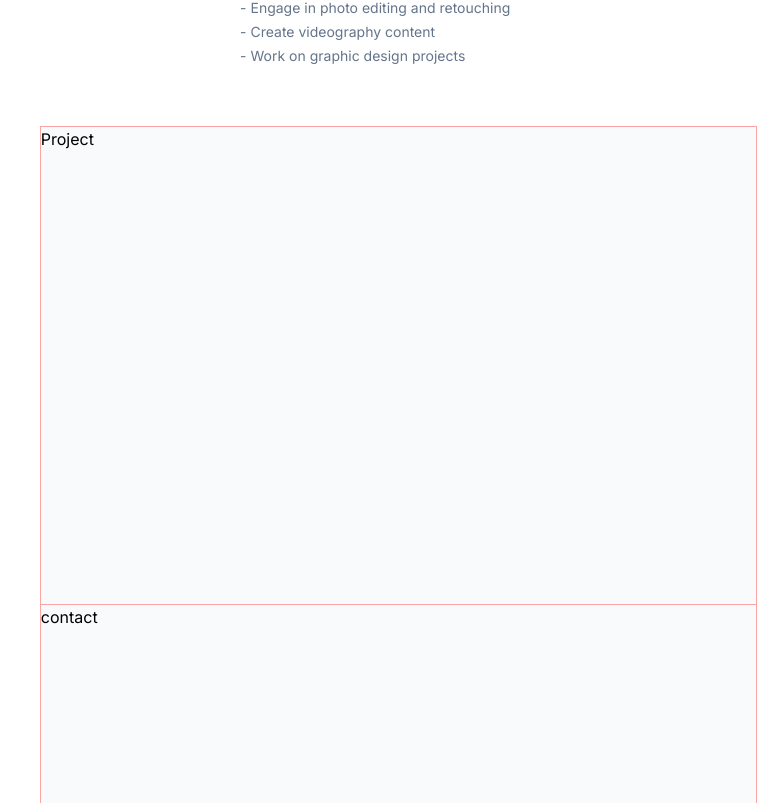
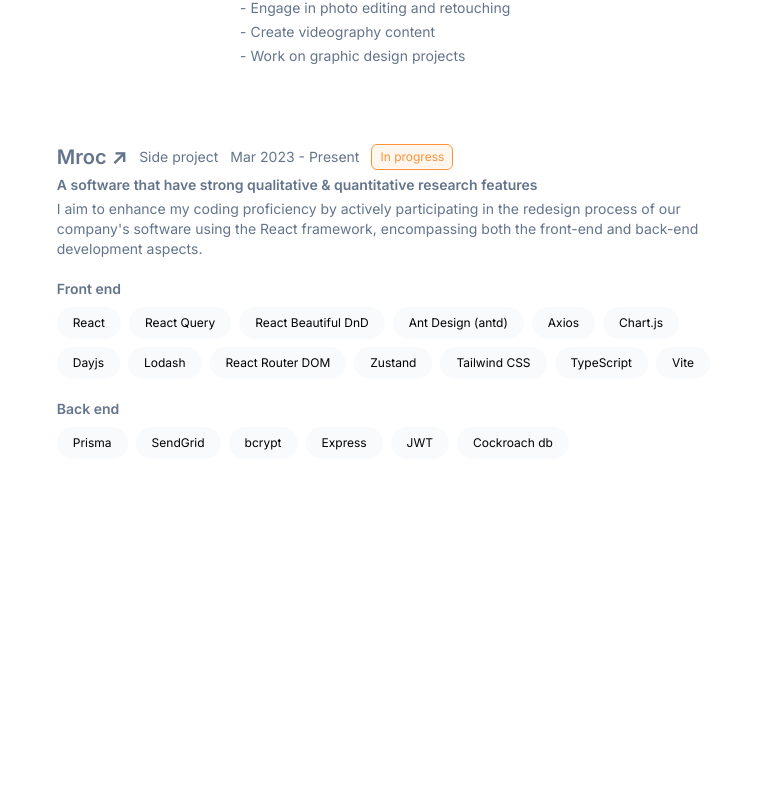
Before and after one commit to PKMPOOM/Pornkamon, a Next.js app: page / in a window 1280 px wide. Shown: the part 1997-2800 px from the top of the page, without its empty margins (500-1280 px from the left). Built offline with nearby package versions, Linux system fonts and the light colour scheme.

Commit message:
Add complete details and ready to work on responsive

```diff
--- a/app/page.tsx
+++ b/app/page.tsx
@@ -4,7 +4,7 @@ import Details from "@/components/Details";
 export default function Home() {
   return (
     <div className=" flex gap-6 justify-center ">
-      <div className="flex gap-10 justify-center w-full max-w-7xl px-6 pt-20 outline outline-1 outline-red-300">
+      <div className="flex gap-10 justify-center w-full max-w-7xl px-6 pt-20 ">
         {/* left navbar */}
         <Details />
         {/* detail experiences */}
--- a/components/Experiences.tsx
+++ b/components/Experiences.tsx
@@ -6,7 +6,7 @@ import WorkingProject from "./content/WorkingProject";
 
 function Experiences() {
   return (
-    <div className="flex flex-col w-3/5  h-[3000px] text-md">
+    <div className="flex flex-col w-3/5 text-md">
       <About />
       <PreviousExperiences />
       <WorkingProject />
--- a/components/Nav.tsx
+++ b/components/Nav.tsx
@@ -21,7 +21,7 @@ function Nav() {
     },
     {
       id: 3,
-      title: "WorkingProject",
+      title: "Working Project",
       link: "WorkingProject",
       href: "#WorkingProject",
     },
--- a/components/content/Contact.tsx
+++ b/components/content/Contact.tsx
@@ -1,13 +1,58 @@
-import React from "react";
+import {
+  AiFillLinkedin,
+  AiOutlineGoogle,
+  AiOutlineGithub,
+  AiFillPhone,
+} from "react-icons/ai";
+import React, { FormEvent } from "react";
 import "./Content.css";
 import InviewTrigger from "../InviewTrigger";
 
 function Contact() {
   return (
-    <div className=" h-screen bg-slate-50 outline outline-1 outline-red-300 relative">
+    <div className=" h-[calc(100vh-80px)]   relative">
       <a className="anchor" id="Contact" />
       <InviewTrigger id={"#Contact"} />
-      contact
+      <div>
+        <p className=" text-3xl font-semibold text-slate-800">
+          Interested in working together?
+        </p>
+        <p>Feels free to message me in any channel</p>
+      </div>
+      <div className=" flex flex-col mt-5 gap-4">
+        <div className=" hover:text-blue-500 text-slate-500 cursor-pointer transition-all duration-200">
+          <a
+            className=" flex gap-3 items-center"
+            href="https://www.linkedin.com/in/pornkamon-kotemul-6b101a85/"
+            target="_blank"
+          >
+            <AiFillLinkedin size={25} />
+            https://www.linkedin.com/in/pornkamon-kotemul-6b101a85/
+          </a>
+        </div>
+        <div className=" hover:text-blue-500 text-slate-500 cursor-pointer transition-all duration-200">
+          <a
+            className=" flex gap-3 items-center"
+            href="mailto:poom.pornkamon@gmail.com"
+          >
+            <AiOutlineGoogle size={25} /> poom.pornkamon@gmail.com
+          </a>
+        </div>
+        <div className=" hover:text-blue-500 text-slate-500 cursor-pointer transition-all duration-200">
+          <a
+            className=" flex gap-3 items-center"
+            href="https://github.com/PKMPOOM"
+            target="_blank"
+          >
+            <AiOutlineGithub size={25} /> https://github.com/PKMPOOM
+          </a>
+        </div>
+        <div className=" hover:text-blue-500 text-slate-500 cursor-pointer transition-all duration-200">
+          <a className=" flex gap-3 items-center" href="tel:+66613740745">
+            <AiFillPhone size={25} /> +66613740745
+          </a>
+        </div>
+      </div>
     </div>
   );
 }
--- a/components/content/PreviousExperiences.tsx
+++ b/components/content/PreviousExperiences.tsx
@@ -1,7 +1,7 @@
 import React from "react";
 import "./Content.css";
 import InviewTrigger from "../InviewTrigger";
-
+import Chips from "../ui/Chips";
 interface Experience {
   title: string;
   company: string;
@@ -101,12 +101,12 @@ function PreviousExperiences() {
             </div>
 
             <ul className=" mt-4">
-              {items.responsibilities.map((items, index) => (
+              {items.responsibilities.map((skill, index) => (
                 <li
                   key={index}
                   className=" text-slate-500 mb-1 transition-all duration-300 group-hover:text-slate-800 text-sm"
                 >
-                  - {items}
+                  - {skill}
                 </li>
               ))}
             </ul>
--- a/components/content/WorkingProject.tsx
+++ b/components/content/WorkingProject.tsx
@@ -1,13 +1,103 @@
 import React from "react";
 import "./Content.css";
 import InviewTrigger from "../InviewTrigger";
+import Chips from "../ui/Chips";
+
+const Project = [
+  {
+    projectName: "Mroc",
+    type: "Side project",
+    status: "In progress",
+    timeRanges: "Mar 2023 - Present",
+    siteLink: "https://mroc.netlify.app/",
+    projectSummary:
+      "A software that have strong qualitative & quantitative research features",
+    summary:
+      " I aim to enhance my coding proficiency by actively participating in the redesign process of our company's software using the React framework, encompassing both the front-end and back-end development aspects.",
+    frontendStack: [
+      "React",
+      "React Query",
+      "React Beautiful DnD",
+      "Ant Design (antd)",
+      "Axios",
+      "Chart.js",
+      "Dayjs",
+      "Lodash",
+      "React Router DOM",
+      "Zustand",
+      "Tailwind CSS",
+      "TypeScript",
+      "Vite",
+    ],
+    backendStack: [
+      "Prisma",
+      "SendGrid",
+      "bcrypt",
+      "Express",
+      "JWT",
+      "Cockroach db",
+    ],
+  },
+];
 
 function WorkingProject() {
   return (
-    <div className=" h-screen bg-slate-50 outline outline-1 outline-red-300 relative">
+    <div className=" min-h-screen p-4 relative">
       <a className="anchor" id="WorkingProject" />
       <InviewTrigger id={"#WorkingProject"} />
-      Project
+      {Project.map(
+        ({
+          backendStack,
+          frontendStack,
+          projectName,
+          status,
+          summary,
+          timeRanges,
+          type,
+          projectSummary,
+          siteLink,
+        }) => (
+          <div key={projectName} className=" flex flex-col gap-1">
+            <div className=" flex gap-3 items-center">
+              <a href={siteLink} target="_blank">
+                <p className=" text-xl font-semibold text-slate-500 hover:text-blue-500 transition-all duration-150 no-underline hover:underline underline-offset-4 decoration-2">
+                  {projectName} &#8599;
+                </p>
+              </a>
+
+              <p className=" text-sm text-slate-500">{type}</p>
+              <p className=" text-sm text-slate-500">{timeRanges}</p>
+              <div className=" text-xs text-orange-400 px-2 border border-orange-400 py-1 rounded-md bg-orange-50 cursor-pointer hover:bg-orange-100 transition-all duration-150 inline-block">
+                {status}
+              </div>
+            </div>
+            <p className=" text-sm font-semibold text-slate-500">
+              {projectSummary}
+            </p>
+            <p className=" text-sm text-slate-500">{summary}</p>
+            <div className=" mt-4 flex flex-col gap-2">
+              <div className=" text-sm text-slate-500 font-semibold">
+                Front end
+              </div>
+              <div className=" flex flex-wrap gap-2">
+                {frontendStack.map((stack, index) => (
+                  <Chips key={index} label={stack} />
+                ))}
+              </div>
+            </div>
+            <div className=" mt-4 flex flex-col gap-2">
+              <div className=" text-sm text-slate-500 font-semibold">
+                Back end
+              </div>
+              <div className=" flex flex-wrap gap-2">
+                {backendStack.map((stack, index) => (
+                  <Chips key={index} label={stack} />
+                ))}
+              </div>
+            </div>
+          </div>
+        )
+      )}
     </div>
   );
 }
--- /dev/null
+++ b/components/ui/Chips.tsx
@@ -0,0 +1,17 @@
+import React from "react";
+type ChipsProps = {
+  key: number;
+  label: string;
+};
+const Chips = ({ key, label }: ChipsProps) => {
+  return (
+    <div
+      key={key}
+      className=" bg-slate-50 px-4 py-2 rounded-full text-xs hover:bg-sky-100 transition-all duration-300 cursor-pointer "
+    >
+      {label}
+    </div>
+  );
+};
+
+export default Chips;
--- /dev/null
+++ b/components/ui/button.tsx
@@ -0,0 +1,56 @@
+import * as React from "react"
+import { Slot } from "@radix-ui/react-slot"
+import { cva, type VariantProps } from "class-variance-authority"
+
+import { cn } from "@/lib/utils"
+
+const buttonVariants = cva(
+  "inline-flex items-center justify-center rounded-md text-sm font-medium ring-offset-white transition-colors focus-visible:outline-none focus-visible:ring-2 focus-visible:ring-slate-400 focus-visible:ring-offset-2 disabled:pointer-events-none disabled:opacity-50 dark:ring-offset-slate-950 dark:focus-visible:ring-slate-800",
+  {
+    variants: {
+      variant: {
+        default: "bg-slate-900 text-slate-50 hover:bg-slate-900/90 dark:bg-slate-50 dark:text-slate-900 dark:hover:bg-slate-50/90",
+        destructive:
+          "bg-red-500 text-slate-50 hover:bg-red-500/90 dark:bg-red-900 dark:text-red-50 dark:hover:bg-red-900/90",
+        outline:
+          "border border-slate-200 bg-white hover:bg-slate-100 hover:text-slate-900 dark:border-slate-800 dark:bg-slate-950 dark:hover:bg-slate-800 dark:hover:text-slate-50",
+        secondary:
+          "bg-slate-100 text-slate-900 hover:bg-slate-100/80 dark:bg-slate-800 dark:text-slate-50 dark:hover:bg-slate-800/80",
+        ghost: "hover:bg-slate-100 hover:text-slate-900 dark:hover:bg-slate-800 dark:hover:text-slate-50",
+        link: "text-slate-900 underline-offset-4 hover:underline dark:text-slate-50",
+      },
+      size: {
+        default: "h-10 px-4 py-2",
+        sm: "h-9 rounded-md px-3",
+        lg: "h-11 rounded-md px-8",
+        icon: "h-10 w-10",
+      },
+    },
+    defaultVariants: {
+      variant: "default",
+      size: "default",
+    },
+  }
+)
+
+export interface ButtonProps
+  extends React.ButtonHTMLAttributes<HTMLButtonElement>,
+    VariantProps<typeof buttonVariants> {
+  asChild?: boolean
+}
+
+const Button = React.forwardRef<HTMLButtonElement, ButtonProps>(
+  ({ className, variant, size, asChild = false, ...props }, ref) => {
+    const Comp = asChild ? Slot : "button"
+    return (
+      <Comp
+        className={cn(buttonVariants({ variant, size, className }))}
+        ref={ref}
+        {...props}
+      />
+    )
+  }
+)
+Button.displayName = "Button"
+
+export { Button, buttonVariants }
--- a/package.json
+++ b/package.json
@@ -9,6 +9,9 @@
     "lint": "next lint"
   },
   "dependencies": {
+    "@hookform/resolvers": "^3.1.1",
+    "@radix-ui/react-label": "^2.0.2",
+    "@radix-ui/react-slot": "^1.0.2",
     "@types/node": "20.3.1",
     "@types/react": "18.2.14",
     "@types/react-dom": "18.2.6",
@@ -22,11 +25,14 @@
     "postcss": "8.4.24",
     "react": "18.2.0",
     "react-dom": "18.2.0",
+    "react-hook-form": "^7.45.0",
+    "react-icons": "^4.10.1",
     "react-intersection-observer": "^9.5.1",
     "tailwind-merge": "^1.13.2",
     "tailwindcss": "3.3.2",
     "tailwindcss-animate": "^1.0.6",
     "typescript": "5.1.3",
+    "zod": "^3.21.4",
     "zustand": "^4.3.8"
   }
 }
```
Also changed, not shown: 1 other file (tests, documents, lock files or other folders).
